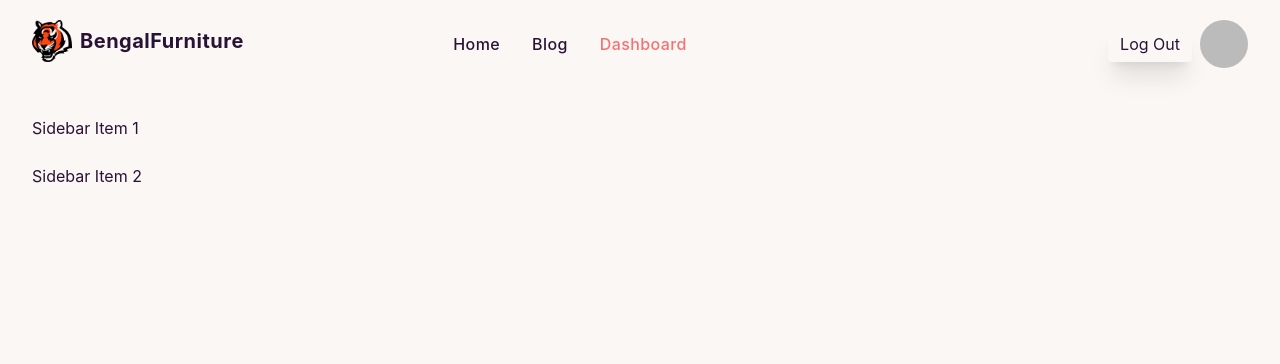
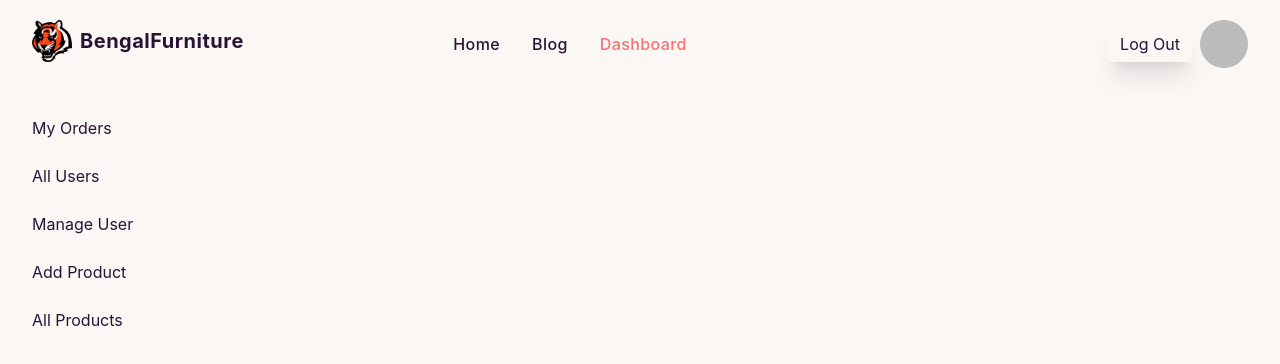
Before and after one commit to JilluRahmanJibon/resale-furnitures, a React (Create React App) app: page /dashboard in a window 1280 px wide. Shown: the top 364 px of the page. Built offline with nearby package versions, Linux system fonts and the light colour scheme; no server answers; sample sign-in values are in the browser's storage.

Commit message:
dashboard components are added

```diff
--- a/src/Layout/Dashboard.js
+++ b/src/Layout/Dashboard.js
@@ -1,24 +1,30 @@
-import React from 'react';
-import { Outlet } from 'react-router-dom';
+import React, { useContext } from 'react';
+import { Link, Outlet } from 'react-router-dom';
+import { AuthContext } from '../Contexts/AuthProvider/AuthProvider';
+import useTitle from '../Hooks/useTitle';
 import Navbar from '../Pages/Shared/Navbar/Navbar';
 
 const Dashboard = () => {
+    const { user } = useContext(AuthContext)
+    useTitle("Dashboard")
     return (
         <div>
             <Navbar />
             <div className="drawer drawer-mobile">
                 <input id="dashboard-drawer" type="checkbox" className="drawer-toggle lg:hidden" />
                 <div className="drawer-content">
-                    {/* Page content here  */}
-
                     <Outlet />
                 </div>
                 <div className="drawer-side">
                     <label htmlFor="dashboard-drawer" className="drawer-overlay lg:hidden"></label>
-                    <ul className="menu p-4 w-80 bg-base-100 text-base-content">
-                        {/* Sidebar content here  */}
-                        <li><a>Sidebar Item 1</a></li>
-                        <li><a>Sidebar Item 2</a></li>
+                    <ul className="menu  p-4 w-80 bg-base-100 text-base-content">
+
+                        <li><Link to='/dashboard/myOrders'>My Orders</Link></li>
+                        <li><Link to='/dashboard/allUsers'>All Users</Link></li>
+                        <li><Link to='/dashboard/manageUsers'>Manage User</Link></li>
+                        <li><Link to='/dashboard/addProduct'>Add Product</Link></li>
+                        <li><Link to='/dashboard/myAllProducts'>All Products</Link></li>
+
 
                     </ul>
                 </div>
--- a/src/Pages/Dashboard/AddProduct/AddProduct.js
+++ b/src/Pages/Dashboard/AddProduct/AddProduct.js
@@ -3,7 +3,7 @@ import React from 'react';
 const AddProduct = () => {
     return (
         <div>
-
+            here is add product
         </div>
     );
 };
--- a/src/Pages/Dashboard/AllUsers/AllUsers.js
+++ b/src/Pages/Dashboard/AllUsers/AllUsers.js
@@ -3,7 +3,7 @@ import React from 'react';
 const AllUsers = () => {
     return (
         <div>
-
+            Here is all users
         </div>
     );
 };
--- a/src/Pages/Dashboard/ManageUsers/ManageUsers.js
+++ b/src/Pages/Dashboard/ManageUsers/ManageUsers.js
@@ -3,7 +3,7 @@ import React from 'react';
 const ManageUsers = () => {
     return (
         <div>
-
+            here manage user or product
         </div>
     );
 };
--- /dev/null
+++ b/src/Pages/Dashboard/MyAllProducts/MyAllProducts.js
@@ -0,0 +1,11 @@
+import React from 'react';
+
+const MyAllProducts = () => {
+    return (
+        <div>
+            Here is my all products
+        </div>
+    );
+};
+
+export default MyAllProducts;
--- a/src/Pages/Dashboard/MyOrders/MyOrders.js
+++ b/src/Pages/Dashboard/MyOrders/MyOrders.js
@@ -1,9 +1,11 @@
 import React from 'react';
+import useTitle from '../../../Hooks/useTitle';
 
 const MyOrders = () => {
+    useTitle("My Orders ")
     return (
         <div>
-
+            here is my orders
         </div>
     );
 };
```
Also changed, not shown: src/Router/Routes.js (+10 -1 lines).
